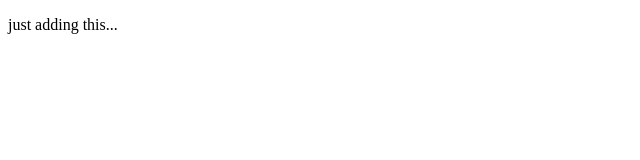
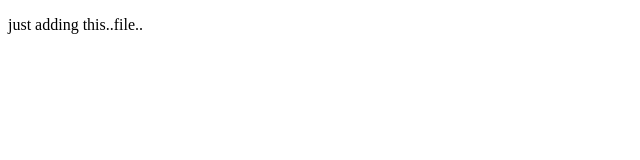
Before and after one commit to Kiki615/git-test-9-2022, a website: page index.html in a window 1280 px wide. Shown: the full height of the page, 0-640 px from the left. Drawn offline with Linux system fonts and the light colour scheme.

Commit message:
using NPM

```diff
--- a/index.html
+++ b/index.html
@@ -13,7 +13,7 @@
         <link rel="stylesheet" href="">
     </head>
     <body>
-        <p>just adding this...</p>
+        <p>just adding this..file..</p>
         <!--[if lt IE 7]>
             <p class="browsehappy">You are using an <strong>outdated</strong> browser. Please <a href="#">upgrade your browser</a> to improve your experience.</p>
         <![endif]-->
```
Also changed, not shown: package.json (added, +24 -0 lines), 2 other files.
